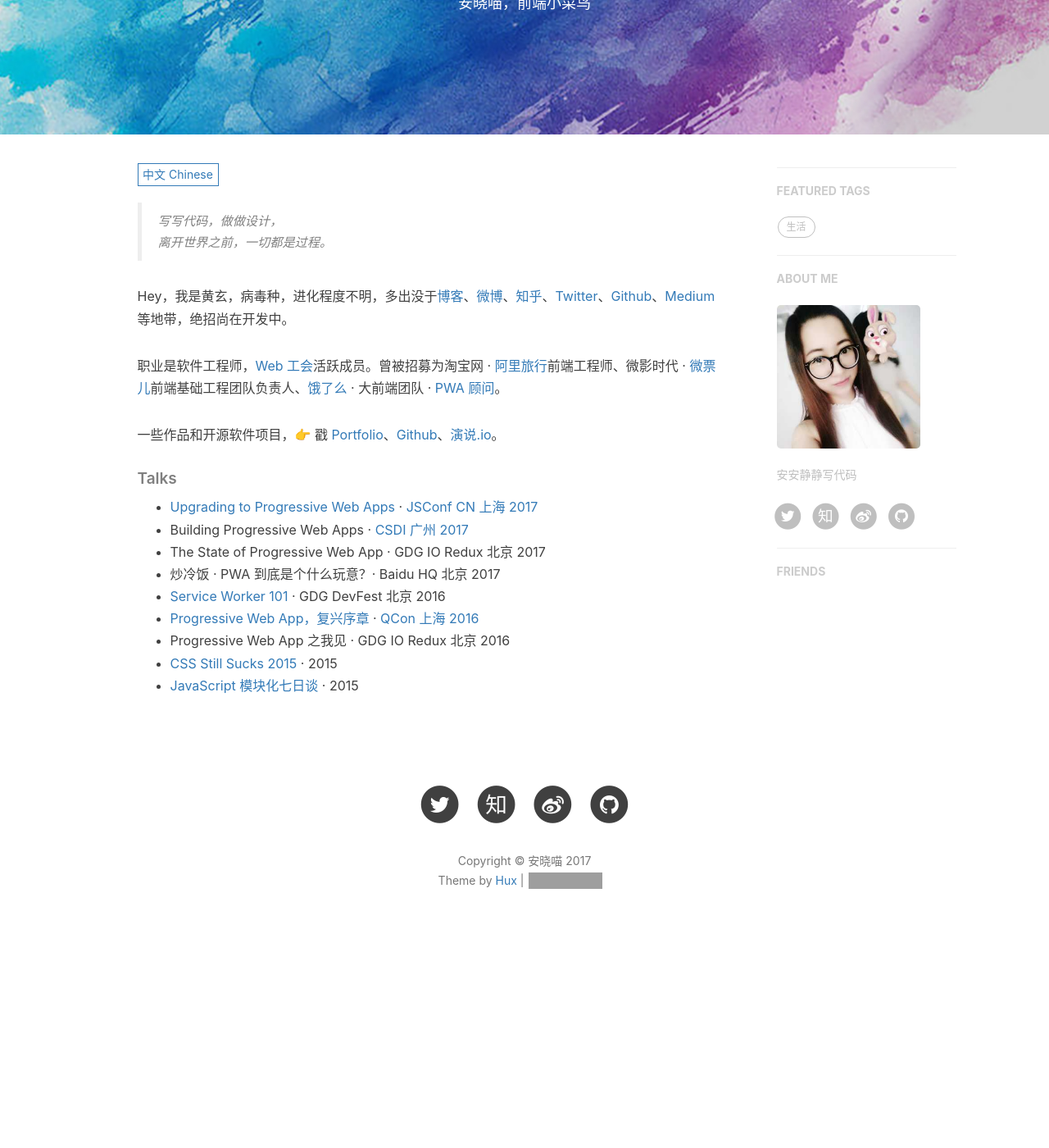
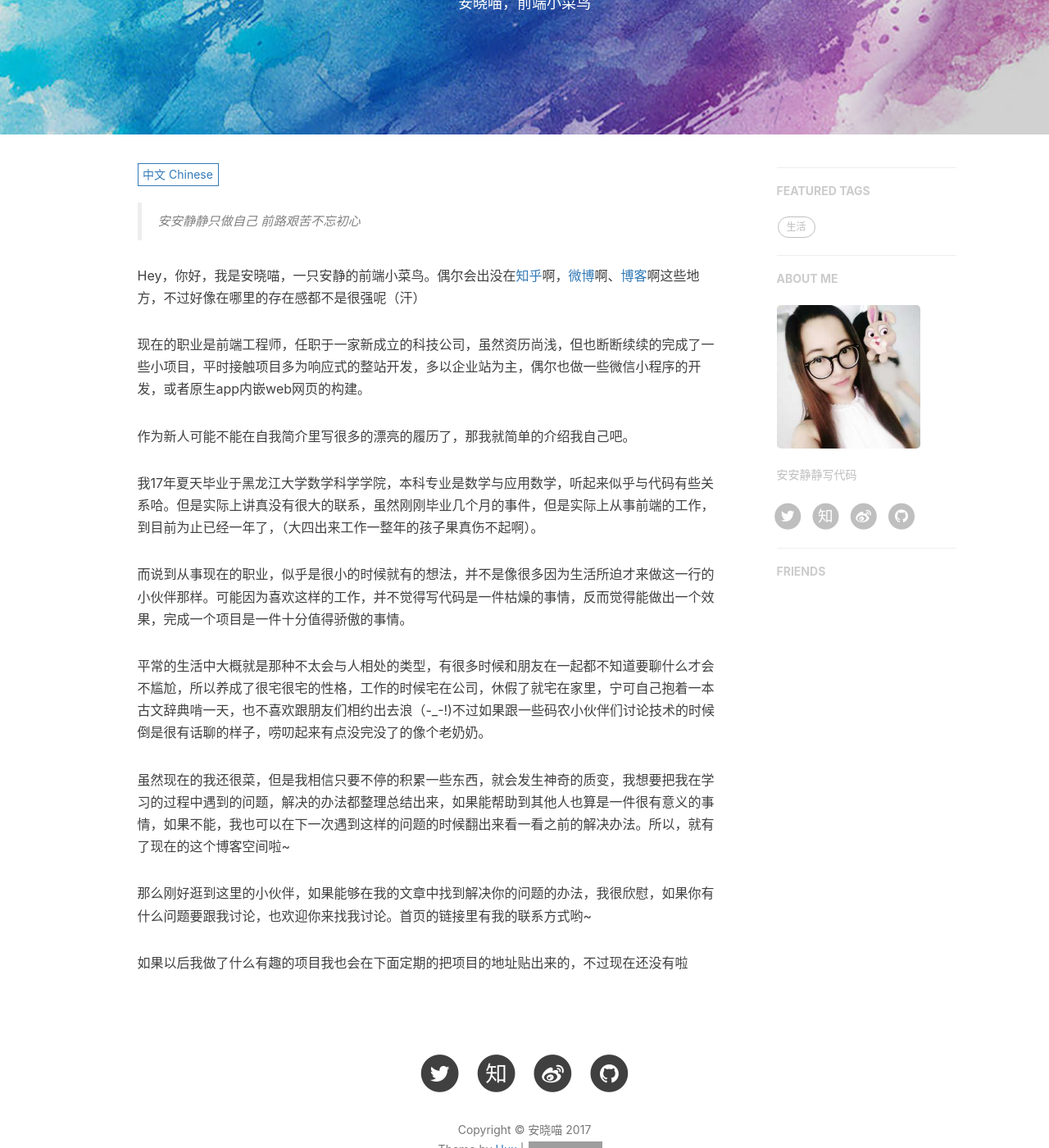
Before and after one commit to axmiao/axmiao.github.io, a Jekyll site: the page built from about.html, in a window 1280 px wide and 1400 px high, scrolled down 254 px. Shown: the whole window at 82% size. Built offline with Jekyll 4.4.1, drawn with Linux system fonts in a browser that asks for light colours; nearby versions of some CDN libraries; comment, search, counter and statistics services are not loaded; before the commit the page ends 1432 px from its top, so only the background shows below that; grey boxes are pictures that could not be loaded.

Commit message:
about 0.0.27

```diff
--- a/_includes/about/en.md
+++ b/_includes/about/en.md
@@ -1,32 +1,11 @@
 
-> Yet another man.
+> こにちは，はちめましで
 
 
-Hi, I am *@huxpro* (Huang, Xuan), a software engineer & a designer. I previously worked as Web Front-End Engineer at [Alibaba Trip](https://www.alitrip.com/); Web Front-End Infrastructure Team Lead at [Wepiao.com](https://www.crunchbase.com/organization/wepiao#/entity); And [Invited Consultant on PWA]((https://medium.com/elemefe/upgrading-ele-me-to-progressive-web-app-2a446832e509)) at [Ele.me](https://github.com/elemefe/).
+Hey, I am *axmiao* (An Xiao Miao), a web front-end engineer in a new scientific and technical corporation.
 
-I studied Digital Media Art and graduated from [Communication University of China](https://en.wikipedia.org/wiki/Communication_University_of_China) by 2016, and will study Computer Science at [Rochester Institute of Technology](https://en.wikipedia.org/wiki/Rochester_Institute_of_Technology) in 2017.
+I studied Mathmatic in Heilongjiang University, and graduated from there by 2017. Though, I have worked as an engineer for about one whole year.
 
+Now I`m learning some new project in technology like vue ,react ,angular and so on , I also learn how to play gitar and how to speak Japanese fluencily on free days.
 
-##### Talks
-
-- [Upgrading to Progressive Web Apps][9] · [JSConf China Shanghai 2017](http://2017.jsconf.cn/)
-- Building Progressive Web Apps · [CSDI Guangzhou 2017](http://www.csdisummit.com/)
-- The State of Progressive Web App · GDG IO Redux Beijing 2017
-- PWA Rehashing · Baidu HQ Beijing 2017
-- [Service Worker 101][5] · GDG DevFest Beijing 2016
-- [Progressive Web Apps][4] · QCon Shanghai 2016
-- Progressive Web App in my POV · GDG IO Redux Beijing 2016
-- [CSS Still Sucks 2015][2] · 2015
-- [JavaScript Modularization Journey][1] · 2015
-
-
-
-[1]: //huangxuan.me/2015/07/09/js-module-7day/
-[2]: //huangxuan.me/2015/12/28/css-sucks-2015/
-[3]: //huangxuan.me/2016/06/05/pwa-in-my-pov/
-[4]: //huangxuan.me/2016/10/20/pwa-qcon2016/
-[5]: //huangxuan.me/2016/11/20/sw-101-gdgdf/
-[6]: https://yanshuo.io/assets/player/?deck=58ac8598b123db0067292f92 "PWA Rehashing"
-[7]: https://yanshuo.io/assets/player/?deck=593ad6fbfe88c2006a0a0d6d "The State of PWA"
-[8]: https://yanshuo.io/assets/player/?deck=594d673d570c357d0698a950 "Building PWA"
-[9]: //huangxuan.me/jsconfcn2017/
+I will share some course which I think is very well for the learners like me to you, and also some difficulties that occur to me , if you have any problems on it ,you can contact me , I`m glad to disguss with you ~
--- a/_includes/about/zh.md
+++ b/_includes/about/zh.md
@@ -1,31 +1,20 @@
-> 写写代码，做做设计，
-> 离开世界之前，一切都是过程。
+> 安安静静只做自己
+> 前路艰苦不忘初心
 
-Hey，我是黄玄，病毒种，进化程度不明，多出没于[博客](https://huangxuan.me)、[微博](weibo.com/huxpro)、[知乎](https://www.zhihu.com/people/huxpro/pins/posts)、[Twitter](https://twitter.com/Huxpro/)、[Github](http://github.com/huxpro)、[Medium](https://medium.com/@Huxpro) 等地带，绝招尚在开发中。
+Hey，你好，我是安晓喵，一只安静的前端小菜鸟。偶尔会出没在[知乎](https://www.zhihu.com/people/axmiao-43-22)啊，[微博](weibo.com/axmiao)啊、[博客](http://axmiao.top)啊这些地方，不过好像在哪里的存在感都不是很强呢（汗）
 
-职业是软件工程师，[Web 工会](https://medium.com/ben-and-dion/team-web-3315aa447fb2#.359a9c6cl)活跃成员。曾被招募为淘宝网 · [阿里旅行](http://alitrip.com)前端工程师、微影时代 · [微票儿](http://www.wepiao.com/?r=movie)前端基础工程团队负责人、[饿了么](https://ele.me/) · 大前端团队 · [PWA 顾问](https://medium.com/elemefe/upgrading-ele-me-to-progressive-web-app-2a446832e509)。
+现在的职业是前端工程师，任职于一家新成立的科技公司，虽然资历尚浅，但也断断续续的完成了一些小项目，平时接触项目多为响应式的整站开发，多以企业站为主，偶尔也做一些微信小程序的开发，或者原生app内嵌web网页的构建。
 
-一些作品和开源软件项目，👉 戳 [Portfolio](/portfolio)、[Github](http://github.com/huxpro)、[演说.io](http://https://zhuanlan.zhihu.com/p/21280918)。
+作为新人可能不能在自我简介里写很多的漂亮的履历了，那我就简单的介绍我自己吧。
 
+我17年夏天毕业于黑龙江大学数学科学学院，本科专业是数学与应用数学，听起来似乎与代码有些关系哈。但是实际上讲真没有很大的联系，虽然刚刚毕业几个月的事件，但是实际上从事前端的工作，到目前为止已经一年了，（大四出来工作一整年的孩子果真伤不起啊）。
 
-##### Talks
+而说到从事现在的职业，似乎是很小的时候就有的想法，并不是像很多因为生活所迫才来做这一行的小伙伴那样。可能因为喜欢这样的工作，并不觉得写代码是一件枯燥的事情，反而觉得能做出一个效果，完成一个项目是一件十分值得骄傲的事情。
 
-- [Upgrading to Progressive Web Apps][9] · [JSConf CN 上海 2017](http://2017.jsconf.cn/)
-- Building Progressive Web Apps · [CSDI 广州 2017](http://www.csdisummit.com/)
-- The State of Progressive Web App · GDG IO Redux 北京 2017
-- 炒冷饭 · PWA 到底是个什么玩意？· Baidu HQ 北京 2017
-- [Service Worker 101][5] · GDG DevFest 北京 2016
-- [Progressive Web App，复兴序章][4] · [QCon 上海 2016](http://2016.qconshanghai.com/presentation/3111)
-- Progressive Web App 之我见 · GDG IO Redux 北京 2016
-- [CSS Still Sucks 2015][2] · 2015
-- [JavaScript 模块化七日谈][1] · 2015
+平常的生活中大概就是那种不太会与人相处的类型，有很多时候和朋友在一起都不知道要聊什么才会不尴尬，所以养成了很宅很宅的性格，工作的时候宅在公司，休假了就宅在家里，宁可自己抱着一本古文辞典啃一天，也不喜欢跟朋友们相约出去浪（-_-!)不过如果跟一些码农小伙伴们讨论技术的时候倒是很有话聊的样子，唠叨起来有点没完没了的像个老奶奶。
 
-[1]: //huangxuan.me/2015/07/09/js-module-7day/
-[2]: //huangxuan.me/2015/12/28/css-sucks-2015/
-[3]: //huangxuan.me/2016/06/05/pwa-in-my-pov/
-[4]: //huangxuan.me/2016/10/20/pwa-qcon2016/
-[5]: //huangxuan.me/2016/11/20/sw-101-gdgdf/
-[6]: https://yanshuo.io/assets/player/?deck=58ac8598b123db0067292f92 "PWA Rehashing"
-[7]: https://yanshuo.io/assets/player/?deck=593ad6fbfe88c2006a0a0d6d "The State of PWA"
-[8]: https://yanshuo.io/assets/player/?deck=594d673d570c357d0698a950 "Building PWA"
-[9]: //huangxuan.me/jsconfcn2017/
+虽然现在的我还很菜，但是我相信只要不停的积累一些东西，就会发生神奇的质变，我想要把我在学习的过程中遇到的问题，解决的办法都整理总结出来，如果能帮助到其他人也算是一件很有意义的事情，如果不能，我也可以在下一次遇到这样的问题的时候翻出来看一看之前的解决办法。所以，就有了现在的这个博客空间啦~
+
+那么刚好逛到这里的小伙伴，如果能够在我的文章中找到解决你的问题的办法，我很欣慰，如果你有什么问题要跟我讨论，也欢迎你来找我讨论。首页的链接里有我的联系方式哟~
+
+如果以后我做了什么有趣的项目我也会在下面定期的把项目的地址贴出来的，不过现在还没有啦
```
